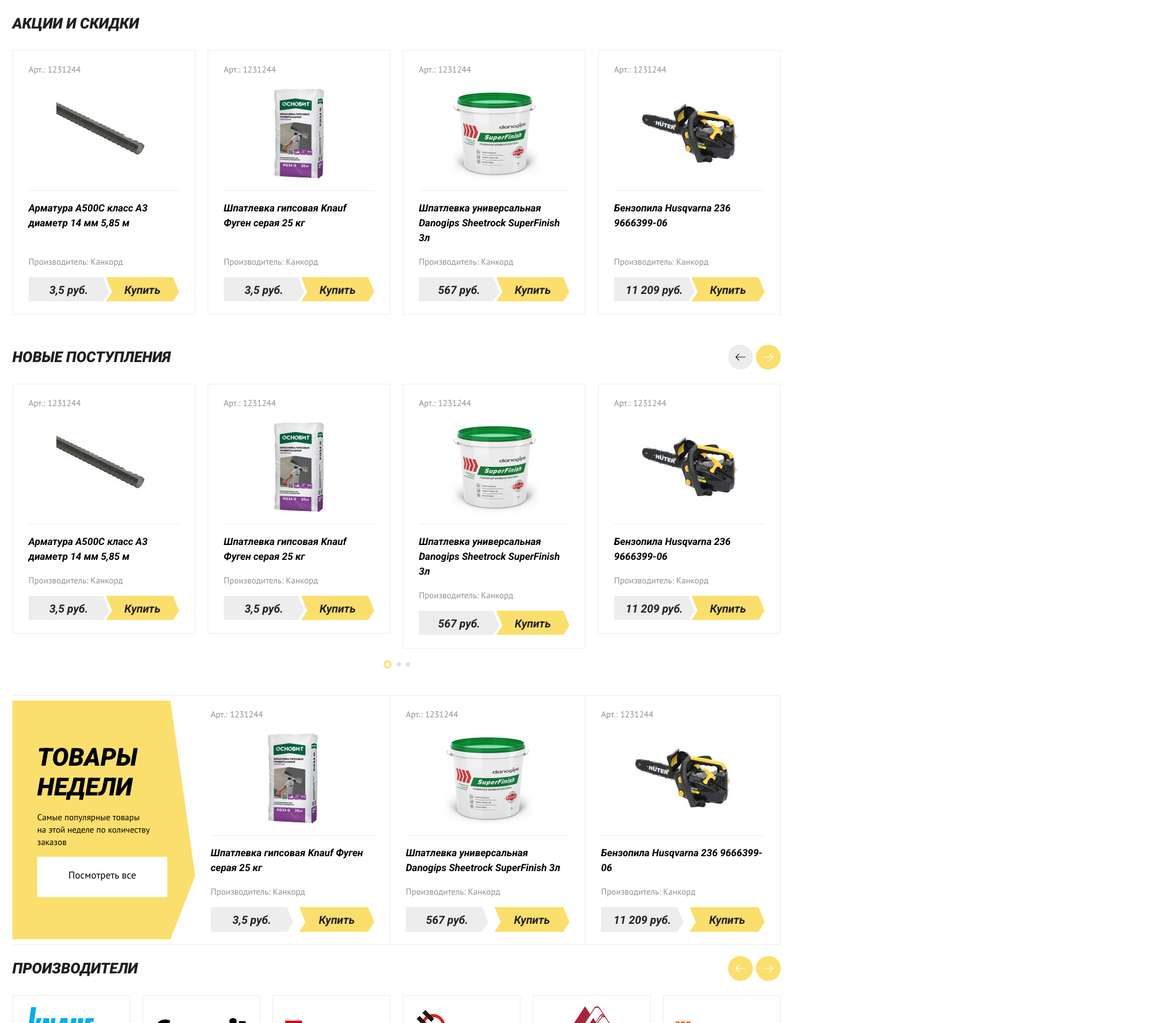
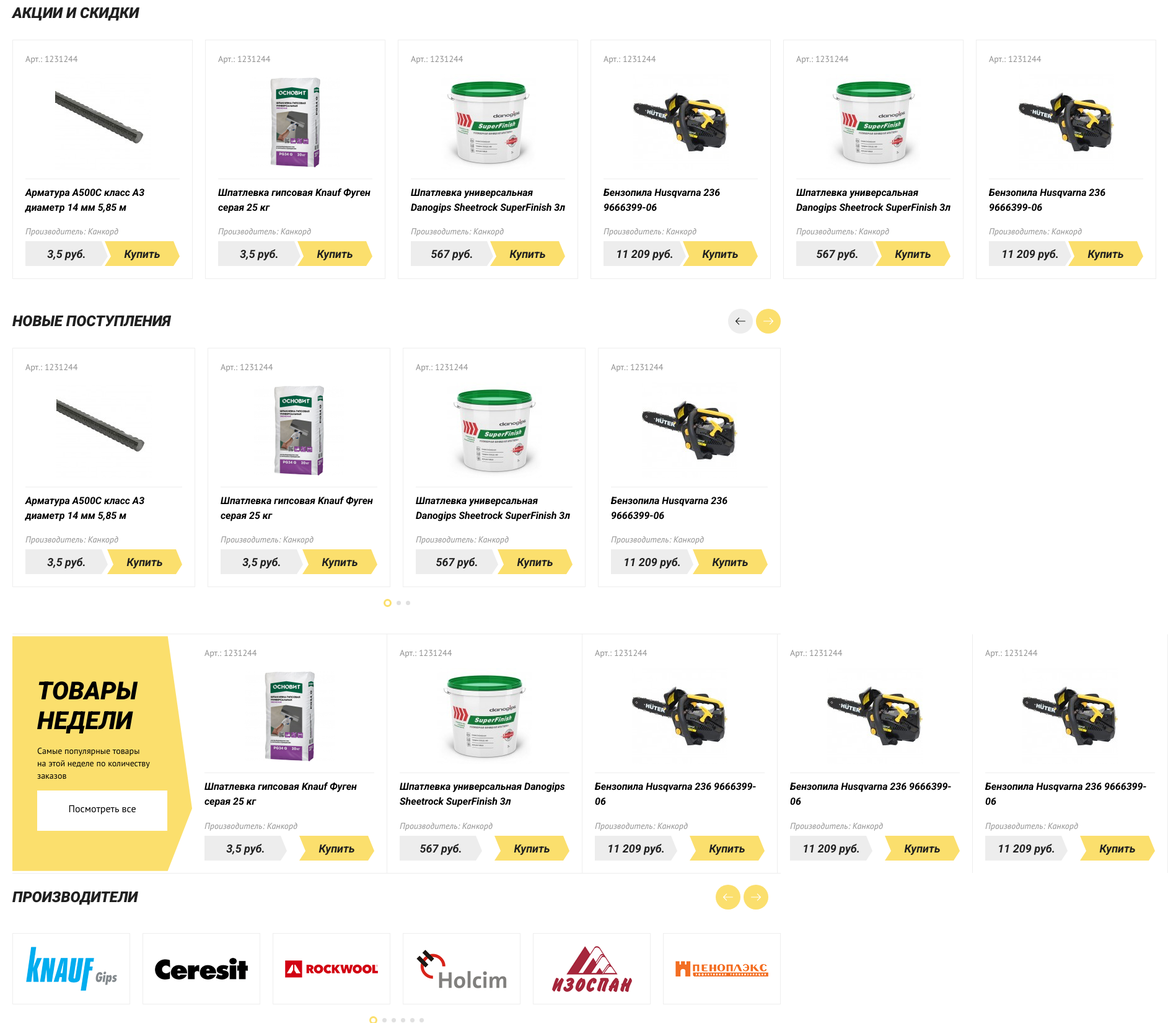
Before and after one commit to Verta-master/dostavka, a website: page index.html in a window 1280 px wide. Shown: the part 1150-2800 px from the top of the page at 62% size, 1885 px wide, since content can reach past the window. Drawn offline with nearby package versions, Linux system fonts and the light colour scheme; files that its build step writes are made by us from their sources.

Commit message:
DesktopHD

```diff
--- a/index.html
+++ b/index.html
@@ -297,6 +297,30 @@
               <a href="#" class="catalog__buy">Купить</a>
             </div>
           </li>
+          <li class="catalog__item">
+            <span class="catalog__articul">Арт.: 1231244</span>
+            <a href="#" class="catalog__img">
+              <img src="img/images/img-7.jpg" alt="Товары недели">
+            </a>
+            <p class="catalog__title"><a href="#">Шпатлевка универсальная Danogips Sheetrock SuperFinish 3л</a></p>
+            <p class="catalog__brand">Производитель: Канкорд</p>
+            <div class="catalog__btns">
+              <p class="catalog__price">567 руб.</p>
+              <a href="#" class="catalog__buy">Купить</a>
+            </div>
+          </li>
+          <li class="catalog__item">
+            <span class="catalog__articul">Арт.: 1231244</span>
+            <a href="#" class="catalog__img">
+              <img src="img/images/img-4.jpg" alt="Товары недели">
+            </a>
+            <p class="catalog__title"><a href="#">Бензопила Husqvarna 236 9666399-06</a></p>
+            <p class="catalog__brand">Производитель: Канкорд</p>
+            <div class="catalog__btns">
+              <p class="catalog__price">11 209 руб.</p>
+              <a href="#" class="catalog__buy">Купить</a>
+            </div>
+          </li>
         </ul>
       </div>
     </section>
@@ -430,12 +454,36 @@
               <a href="#" class="catalog__buy">Купить</a>
             </div>
           </li>
+          <li class="catalog__week">
+            <span class="catalog__articul">Арт.: 1231244</span>
+            <a href="#" class="catalog__img">
+              <img src="img/images/img-4.jpg" alt="Товары недели">
+            </a>
+            <p class="catalog__title"><a href="#">Бензопила Husqvarna 236 9666399-06</a></p>
+            <p class="catalog__brand">Производитель: Канкорд</p>
+            <div class="catalog__btns">
+              <p class="catalog__price">11 209 руб.</p>
+              <a href="#" class="catalog__buy">Купить</a>
+            </div>
+          </li>
+          <li class="catalog__week">
+            <span class="catalog__articul">Арт.: 1231244</span>
+            <a href="#" class="catalog__img">
+              <img src="img/images/img-4.jpg" alt="Товары недели">
+            </a>
+            <p class="catalog__title"><a href="#">Бензопила Husqvarna 236 9666399-06</a></p>
+            <p class="catalog__brand">Производитель: Канкорд</p>
+            <div class="catalog__btns">
+              <p class="catalog__price">11 209 руб.</p>
+              <a href="#" class="catalog__buy">Купить</a>
+            </div>
+          </li>
         </ul>
       </div>
     </section>
 
-    <section class="brands">
-      <div class="wrapper brands__wrap">
+    <section class="brands wrapper">
+      <div class="brands__wrap">
         <p class="title">Производители</p>
         <div class="swiper-container brands__slider">
           <div class="swiper-wrapper">
--- a/less/blocks/about.less
+++ b/less/blocks/about.less
@@ -1,11 +1,13 @@
 .about {
   margin-bottom: 70px;
+//  padding-left: 20px;
+//  padding-right: 20px;
 }
 
 .about__wrap {
   display: flex;
-  border-top: 1px solid rgb(238, 238, 238);
-  border-bottom: 1px solid rgb(238, 238, 238);
+  width: 100%;
+  border: 1px solid rgb(238, 238, 238);
 }
 
 .about__title {
@@ -32,11 +34,15 @@
   .reset();
   list-style: none;
   display: flex;
-  flex-grow: 1;
+  justify-content: center;
+  margin-left: auto;
+  margin-right: auto;
+//  flex-grow: 1;
 }
 
 .about__item {
-  flex-grow: 1;
+//  flex-grow: 1;
+  width: 240px;
   position: relative;
   padding-top: 100px;
   font-size: 14px;
@@ -44,6 +50,10 @@
   color: #000;
   text-align: center;
   border-right: 1px solid rgb(238, 238, 238);
+
+  &:last-child {
+    border-right: 0;
+  }
 
   &::before {
     content: "";
--- a/less/blocks/brands.less
+++ b/less/blocks/brands.less
@@ -4,18 +4,35 @@
 
 .brands__wrap {
   position: relative;
+//  padding-left: 20px;
+//  padding-right: 20px;
+//  margin-left: auto;
+//  margin-right: auto;
 }
 
 .brands__slider {
   padding-bottom: 45px;
+  padding-top: 15px;
 }
 
 .brands__slide {
   box-sizing: border-box;
   width: 190px;
-  height: 115px;
+}
+
+.brands__link {
   display: flex;
   justify-content: center;
   align-items: center;
+  width: 100%;
+  height: 115px;
   border: 1px solid rgb(238, 238, 238);
+  .transition();
+
+  &:hover,
+  &:active {
+    border-color: rgba(255,255,255,0);
+    box-shadow: 0px 0px 35px 0px rgba(216, 216, 216, 0.25);
+    .transition();
+  }
 }
--- a/less/blocks/catalog.less
+++ b/less/blocks/catalog.less
@@ -48,7 +48,7 @@
   min-height: 385px;
   display: flex;
   flex-direction: column;
-  padding: 20px 25px;
+  padding: 20px;
   box-sizing: border-box;
   border: 1px solid rgb(238, 238, 238);
 
@@ -70,7 +70,7 @@
 
 .catalog__img {
   width: 100%;
-  height: 185px;
+  height: 183px;
   display: flex;
   justify-content: center;
   align-items: center;
@@ -80,6 +80,7 @@
 }
 
 .catalog__title {
+  margin-top: 10px;
   color: #000;
   font-family: "Roboto", "Arial", sans-serif;
   font-weight: 700;
@@ -93,8 +94,10 @@
 
 .catalog__brand {
   margin-top: auto;
+  margin-bottom: 5px;
   color: #909090;
   font-size: 14px;
+  font-style: italic;
 }
 
 .catalog__btns {
@@ -219,7 +222,7 @@
   .reset();
   list-style: none;
   display: flex;
-  flex-wrap: wrap;
+//  flex-wrap: wrap;
   justify-content: flex-start;
 }
 
@@ -227,7 +230,7 @@
   margin-right: 20px;
   margin-bottom: 20px;
 
-  &:nth-child(4n) {
+  &:nth-child(6n) {
     margin-right: 0;
   }
 }
--- a/less/blocks/promo.less
+++ b/less/blocks/promo.less
@@ -10,7 +10,8 @@
 }
 
 .promo__slide {
-  width: 295px;
+//  width: 295px;
+  width: 610px;
   height: 350px;
   box-sizing: border-box;
   color: #000;
--- a/less/blocks/search.less
+++ b/less/blocks/search.less
@@ -11,6 +11,7 @@
   flex-grow: 1;
   font-size: 14px;
   padding-left: 20px;
+  background-color: rgba(255,255,255,0);
 
   &::placeholder {
     color: #b6b5b5;
--- a/less/blocks/wrapper.less
+++ b/less/blocks/wrapper.less
@@ -1,5 +1,6 @@
 .wrapper {
-  width: 1280px;
+//  width: 1280px;
+  width: 100%;
   margin-left: auto;
   margin-right: auto;
   padding-left: 20px;
```
